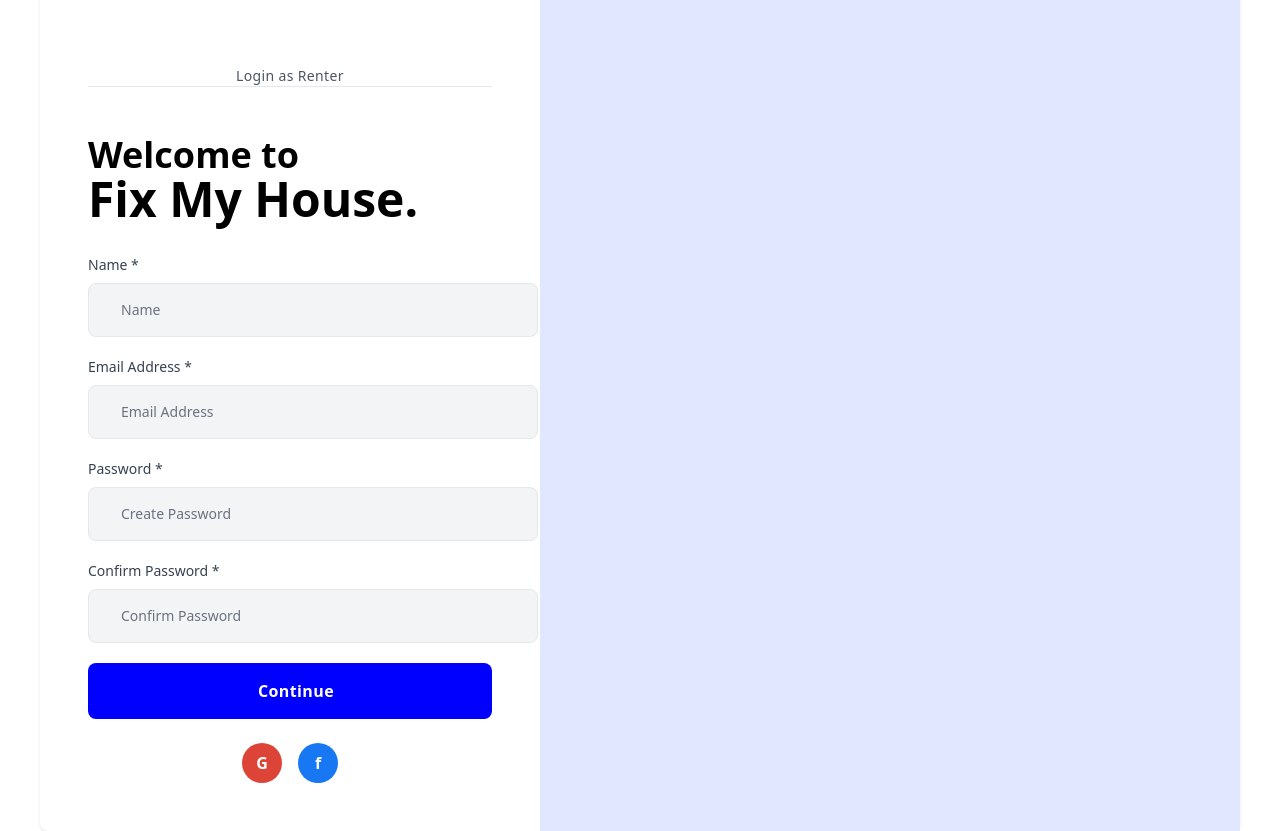
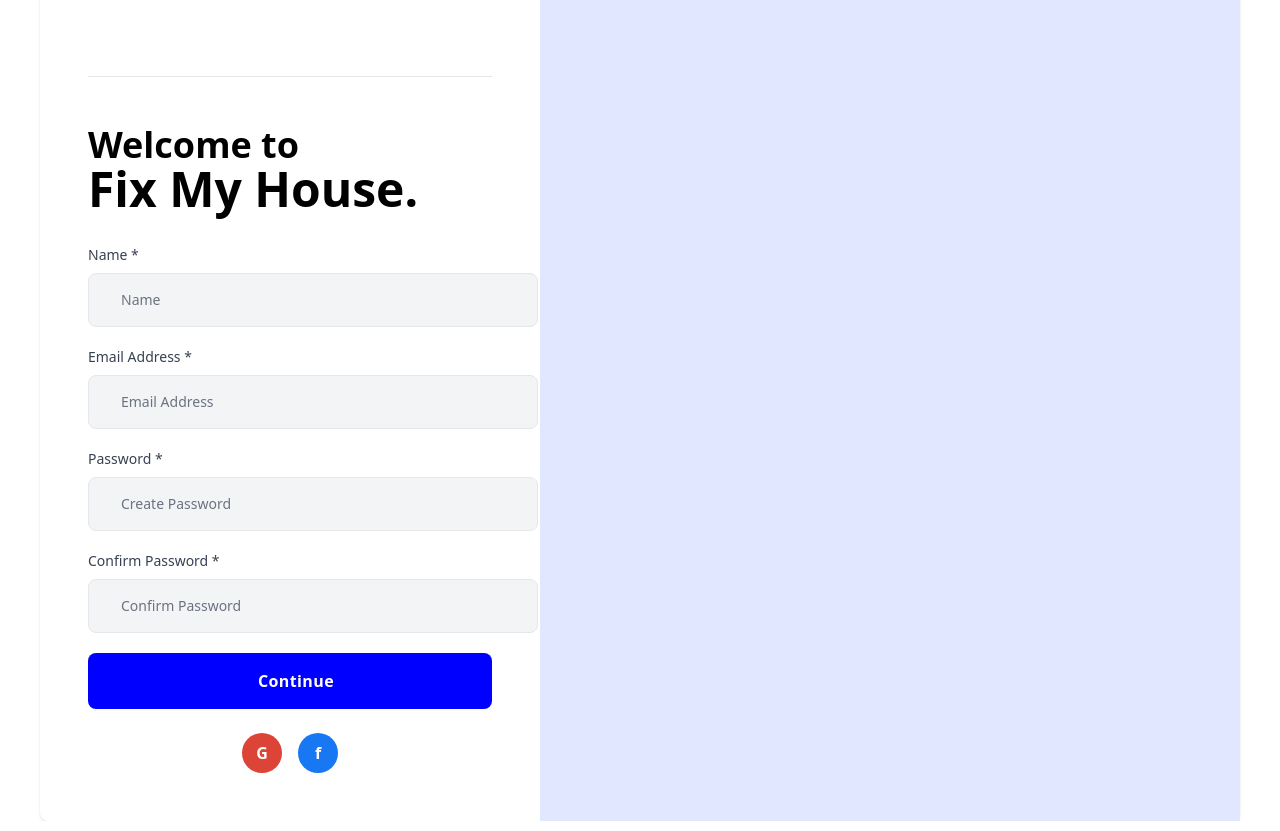
Before and after one commit to lloyd44560/fix_my_home, a React (Create React App) app: page /register in a window 1280 px wide. Built offline with nearby package versions, Linux system fonts and the light colour scheme.

Commit message:
Modified RegisterPage

```diff
--- a/src/pages/RegisterPage.jsx
+++ b/src/pages/RegisterPage.jsx
@@ -8,9 +8,9 @@ export default function RegisterPage() {
         <div class="lg:w-1/2 xl:w-5/12 p-6 sm:p-12">
 
              <div class="my-12 border-b text-center">
-                    <div class="text-sm text-gray-600 tracking-wide font-medium mt-4">
-                        Login as Renter
-                      </div>
+                    {/* <div class="text-sm text-gray-600 tracking-wide font-medium mt-4">
+                        Regis
+                      </div> */}
               </div>
             <div class="mt-12 flex flex-col items-left">
                 <h1 class="text-2xl sm:text-3xl md:text-4xl font-extrabold">
@@ -22,10 +22,7 @@ export default function RegisterPage() {
 
                 <div class="w-full flex-1 mt-8">
                     <div class="flex flex-col items-center">
-
                     </div>
-
-
                 <div class="max-w-md mx-auto">
                   <div class="mb-5">
                     <label class="block text-sm font-medium text-gray-700 mb-2">Name *</label>
```
